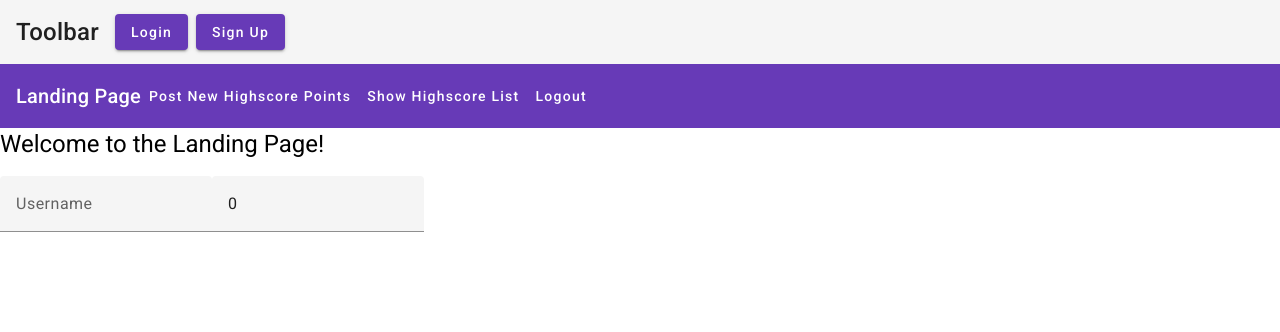
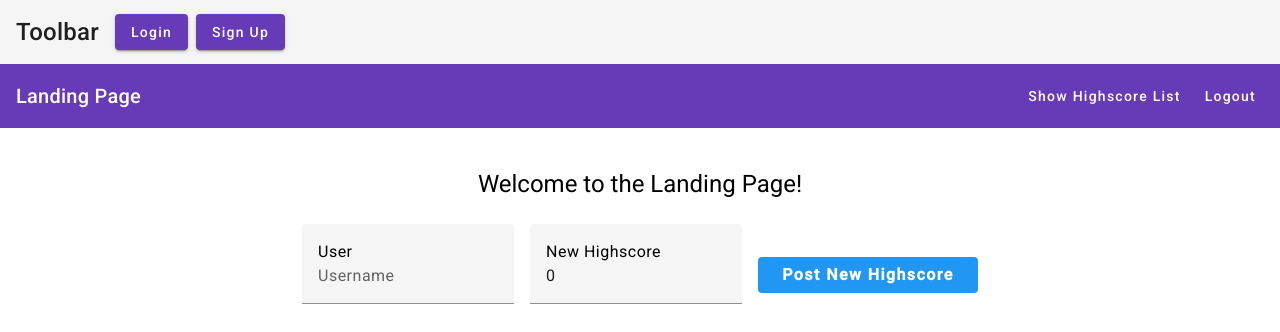
Before and after one commit to gregory567/WEB_FRAMEWORKS_PROJECT, an Angular app: page /landing-page in a window 1280 px wide. Shown: the top 332 px of the page. Built offline with nearby package versions, Linux system fonts and the light colour scheme.

Commit message:
highscores are displayed in order & landing page success and error message handling & new highscores are updated not added to existing array

```diff
--- a/src/app/app.module.ts
+++ b/src/app/app.module.ts
@@ -8,6 +8,7 @@ import { SignupComponent } from './signup/signup.component';
 import { FormsModule, ReactiveFormsModule } from '@angular/forms';
 import { BrowserAnimationsModule } from '@angular/platform-browser/animations';
 import { HttpClientModule } from '@angular/common/http';
+import { SortScorePipe } from './sort-score.pipe';
 
 import {MatAutocompleteModule} from '@angular/material/autocomplete';
 import {MatBadgeModule} from '@angular/material/badge';
@@ -54,7 +55,8 @@ import { HighscoresComponent } from './highscores/highscores.component';
     LoginComponent,
     SignupComponent,
     LandingPageComponent,
-    HighscoresComponent
+    HighscoresComponent,
+    SortScorePipe
   ],
   imports: [
     BrowserModule,
--- a/src/app/highscores/highscores.component.css
+++ b/src/app/highscores/highscores.component.css
@@ -0,0 +1,27 @@
+
+.highscores-title {
+    font-size: 24px;
+    font-weight: bold;
+    margin-bottom: 16px;
+}
+
+.highscores-list {
+list-style: none;
+padding: 0;
+}
+
+.highscores-item {
+display: flex;
+align-items: center;
+margin-bottom: 8px;
+}
+
+.highscores-user {
+font-weight: bold;
+margin-right: 8px;
+}
+
+.loading-message {
+font-style: italic;
+color: #999;
+}
--- a/src/app/highscores/highscores.component.html
+++ b/src/app/highscores/highscores.component.html
@@ -1,10 +1,10 @@
 
-<h1>Highscores</h1>
+<h1 class="highscores-title">Highscores</h1>
 
-<ul *ngIf="highscores">
-  <li *ngFor="let score of highscores">
-    {{ score.username }}: {{ score.score }}
+<ul *ngIf="highscores" class="highscores-list">
+  <li *ngFor="let score of highscores | sortScore" class="highscores-item">
+    <span class="highscores-user">{{ score.user }}</span>: {{ score.score }}
   </li>
 </ul>
 
-<p *ngIf="!highscores">Loading highscores...</p>
+<p *ngIf="!highscores" class="loading-message">Loading highscores...</p>
--- a/src/app/landing-page/landing-page.component.css
+++ b/src/app/landing-page/landing-page.component.css
@@ -0,0 +1,52 @@
+/* Toolbar styles */
+.toolbar {
+    display: flex;
+    align-items: center;
+    padding: 0 16px;
+  }
+
+  .toolbar-title {
+    flex-grow: 1;
+  }
+
+  .toolbar-button {
+    margin-left: 8px;
+  }
+
+  /* Landing content styles */
+  .landing-content {
+    text-align: center;
+    margin-top: 40px;
+  }
+
+  .input-container {
+    display: flex;
+    align-items: center;
+    justify-content: center;
+    margin-top: 24px;
+  }
+
+  .username-field,
+  .highscore-field {
+    margin-right: 16px;
+  }
+
+  .post-highscore-button {
+    background-color: #2196f3;
+    color: white;
+    font-weight: bold;
+    padding: 12px 24px;
+    font-size: 16px;
+  }
+
+  .post-highscore-button:hover {
+    background-color: #1976d2;
+  }
+
+  .success-message {
+    color: green;
+  }
+
+  .error-message {
+      color: red;
+  }
--- a/src/app/landing-page/landing-page.component.html
+++ b/src/app/landing-page/landing-page.component.html
@@ -1,22 +1,30 @@
 
-<mat-toolbar color="primary">
-    <span>Landing Page</span>
+<mat-toolbar color="primary" class="toolbar">
+  <span class="toolbar-title">Landing Page</span>
   <span class="spacer"></span>
-    <button mat-button (click)="postHighscore()">Post New Highscore Points</button>
-    <button mat-button (click)="requestHighscoreList()">Show Highscore List</button>
-    <button mat-button (click)="logout()">Logout</button>
+  <button mat-button class="toolbar-button" (click)="requestHighscoreList()">Show Highscore List</button>
+  <button mat-button class="toolbar-button" (click)="logout()">Logout</button>
 </mat-toolbar>
 
 <div class="landing-content">
   <h1>Welcome to the Landing Page!</h1>
 
   <div class="input-container">
-        <mat-form-field>
-            <input matInput placeholder="Username" [(ngModel)]="username">
+    <mat-form-field class="username-field">
+      <label for="username">User</label>
+      <input matInput placeholder="Username" [(ngModel)]="username" id="username">
     </mat-form-field>
 
-        <mat-form-field>
-            <input matInput placeholder="New Highscore" [(ngModel)]="newHighscore">
+    <mat-form-field class="highscore-field">
+      <label for="new-highscore">New Highscore</label>
+      <input matInput placeholder="New Highscore" [(ngModel)]="newHighscore" id="new-highscore">
     </mat-form-field>
+
+    <button mat-button class="post-highscore-button" (click)="postHighscore()">Post New Highscore</button>
+
   </div>
+
+  <p *ngIf="successMessage" class="success-message">{{ successMessage }}</p>
+  <p *ngIf="errorMessage" class="error-message">{{ errorMessage }}</p>
+
 </div>
--- a/src/app/landing-page/landing-page.component.ts
+++ b/src/app/landing-page/landing-page.component.ts
@@ -11,8 +11,14 @@ import { HttpClient, HttpHeaders } from '@angular/common/http';
 export class LandingPageComponent {
   username: string = '';
   newHighscore: number = 0;
+  successMessage: string = '';
+  errorMessage: string = '';
 
   constructor(private router: Router, private http: HttpClient) { }
+
+  private getAuthToken(): string {
+    return localStorage.getItem('authToken') || '';
+  }
 
   postHighscore() {
     const highscoreData = {
@@ -22,18 +28,26 @@ export class LandingPageComponent {
 
     const headers = new HttpHeaders({
       'Content-Type': 'application/json',
-      'Authorization': 'Bearer ' + localStorage.getItem('authToken') // Retrieve token from local storage
+      'Authorization': 'Bearer ' + this.getAuthToken() // Retrieve token from local storage using a function
     });
 
-    this.http.post('http://localhost:3000/highscores', highscoreData, { headers: headers })
+    this.http.post<{ message: string }>('http://localhost:3000/highscores', highscoreData, { headers: headers })
       .subscribe({
-        next: () => {
+        next: (response) => {
           // Handle success response
           console.log('Highscore submitted successfully.');
+          this.successMessage = response.message;
+          this.errorMessage = ''; // Clear any previous error message
+
+          // Clear the input fields after successful input
+          this.username = '';
+          this.newHighscore = 0;
         },
         error: (err) => {
           // Handle error response
           console.error('Error submitting highscore:', err);
+          this.errorMessage = err.error.message;
+          this.successMessage = ''; // Clear any previous success message
         }
       });
   }
@@ -45,19 +59,25 @@ export class LandingPageComponent {
 
   logout() {
     const headers = new HttpHeaders({
-      'Authorization': 'Bearer ' + localStorage.getItem('authToken') // Retrieve token from local storage
+      'Authorization': 'Bearer ' + this.getAuthToken() // Retrieve token from local storage using a function
     });
 
-    this.http.post('http://localhost:3000/logout', null, { headers: headers })
+    this.http.post<{ message: string }>('http://localhost:3000/logout', null, { headers: headers })
       .subscribe({
-        next: () => {
+        next: (response) => {
           // Handle success response
           console.log('Logged out successfully.');
+          this.successMessage = response.message;
+          this.errorMessage = ''; // Clear any previous error message
+
           // Redirect to the login page or perform any required cleanup
+          this.router.navigate(['/login']);
         },
         error: (err) => {
           // Handle error response
           console.error('Error logging out:', err);
+          this.errorMessage = err.error.message;
+          this.successMessage = ''; // Clear any previous success message
         }
       });
   }
--- a/src/app/login/login.component.html
+++ b/src/app/login/login.component.html
@@ -30,7 +30,7 @@
 
     <p *ngIf="loginSuccessful" class="success-message">Login successful.</p>
     <!-- Display login error message -->
-    <p *ngIf="loginFailed && !loginSuccessful" class="login-error">{{ loginErrorMessage }}</p>
+    <p *ngIf="loginFailed && !loginSuccessful" class="error-message">{{ loginErrorMessage }}</p>
     <p *ngIf="loginFailed && !loginSuccessful" class="error-message">Login failed.</p>
 </form>
 
--- a/src/app/login/login.component.ts
+++ b/src/app/login/login.component.ts
@@ -79,9 +79,21 @@ export class LoginComponent {
   onSubmit(form: NgForm) {
 
     if (form.valid) {
+
+      /*
+      console.log(form.value.email);
+      console.log(form.value.password);
+      */
+
+      const email = this.email.value;
+      const password = this.password.value;
+
+      console.log('Email:', email);
+      console.log('Password:', password);
+
       const loginData = {
-        username: form.value.email,
-        password: form.value.password
+        username: email,
+        password: password,
       };
 
       this.http
--- a/src/app/signup/signup.component.html
+++ b/src/app/signup/signup.component.html
@@ -60,7 +60,7 @@
 
     <p *ngIf="signupSuccessful" class="success-message">Signup successful.</p>
     <!-- Display signup error message -->
-    <p *ngIf="signupFailed" class="signup-error">{{ signupErrorMessage }}</p>
+    <p *ngIf="signupFailed" class="error-message">{{ signupErrorMessage }}</p>
     <p *ngIf="signupFailed" class="error-message">Signup failed.</p>
 </form>
 
--- a/src/app/signup/signup.component.ts
+++ b/src/app/signup/signup.component.ts
@@ -116,9 +116,20 @@ export class SignupComponent {
     if (form.valid) {
       this.signupFailed = false;
 
+      /*
+      console.log(form.value.email);
+      console.log(form.value.password);
+      */
+
+      const email = this.email.value;
+      const password = this.password.value;
+
+      console.log('Email:', email);
+      console.log('Password:', password);
+
       const signupData = {
-        username: form.value.email,
-        password: form.value.password,
+        username: email,
+        password: password,
       };
 
       this.http
--- /dev/null
+++ b/src/app/sort-score.pipe.ts
@@ -0,0 +1,26 @@
+import { Pipe, PipeTransform } from '@angular/core';
+
+@Pipe({
+  name: 'sortScore'
+})
+
+export class SortScorePipe implements PipeTransform {
+  transform(array: any[]): any[] {
+    if (!Array.isArray(array)) {
+      return array;
+    }
+
+    return array.sort((a, b) => {
+      const scoreA = a.score;
+      const scoreB = b.score;
+
+      if (scoreA < scoreB) {
+        return 1;
+      } else if (scoreA > scoreB) {
+        return -1;
+      } else {
+        return 0;
+      }
+    });
+  }
+}
```
Also changed, not shown: 1 other file (tests, documents, lock files or other folders). Lines whose indentation alone changed are shown as unchanged.
